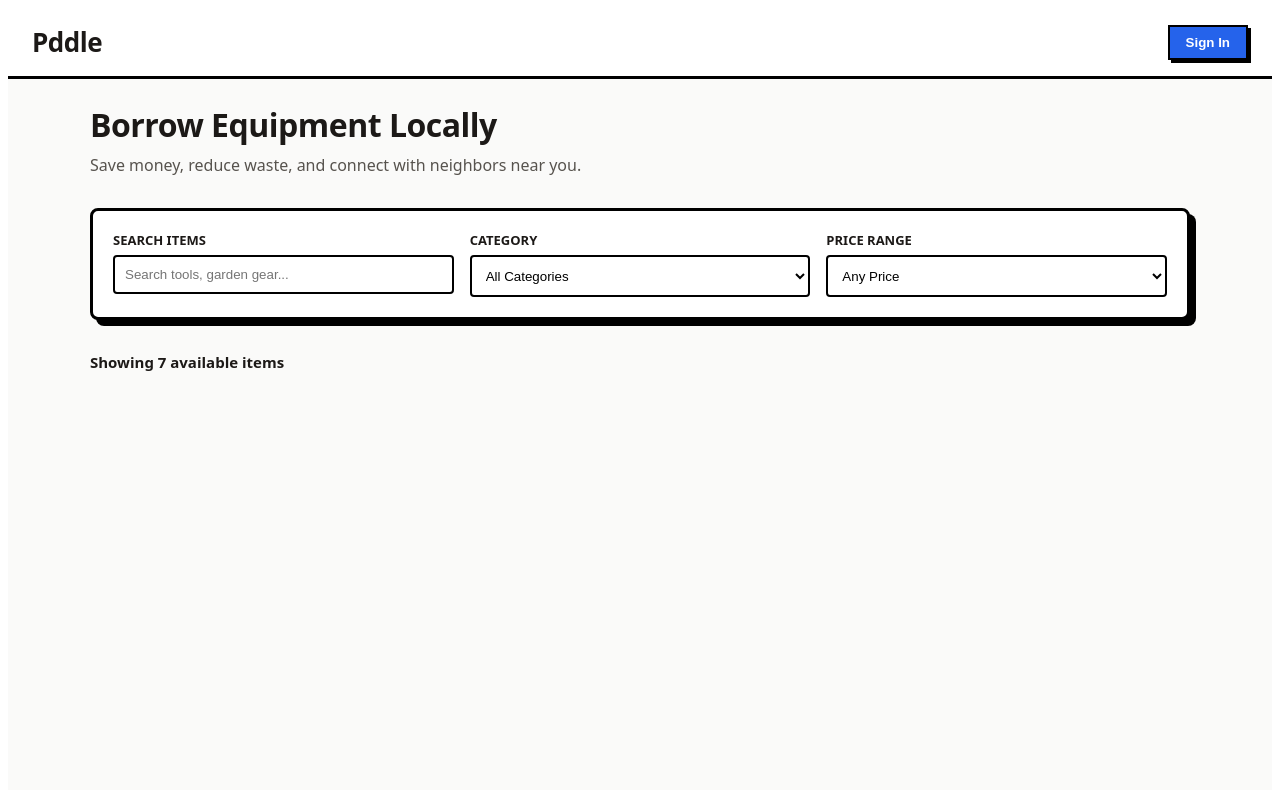
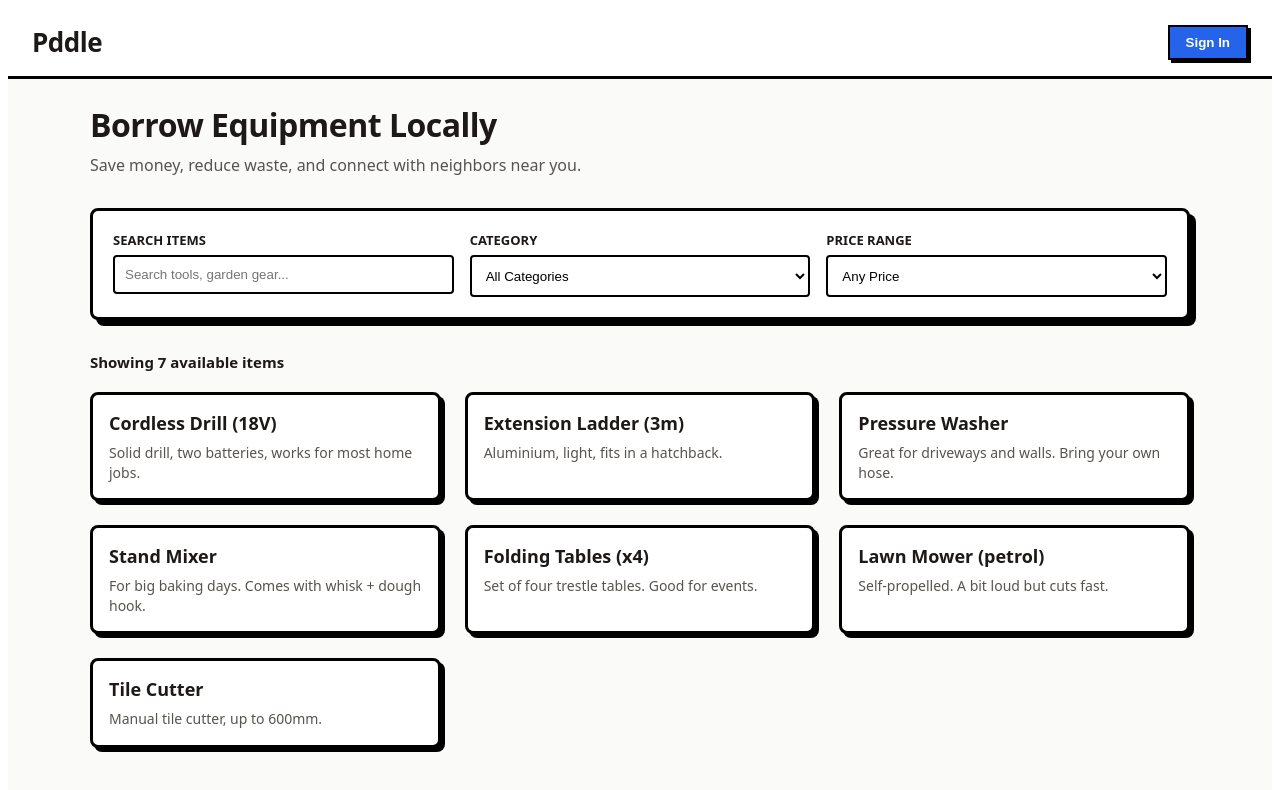
Before and after one commit to noluMolui/pddle-marketplace, a React (Vite) app: page / in a window 1280 px wide. Shown: the top 790 px of the page. Built offline with nearby package versions, Linux system fonts and the light colour scheme.

Commit message:
Enhance item display with grid layout and fallback message for no results

```diff
--- a/src/App.tsx
+++ b/src/App.tsx
@@ -150,9 +150,24 @@ export function App() {
               Showing {filteredItems.length} available {filteredItems.length === 1 ? 'item' : 'items'}
             </div>
 
-            {filteredItems.length === 0 && (
+            {filteredItems.length === 0 ? (
               <div style={{ textAlign: 'center', padding: '48px', border: '2px dashed #a8a29e', backgroundColor: '#f5f5f4', borderRadius: '6px', marginTop: '16px' }}>
                 <p style={{ margin: 0, fontWeight: 'bold', color: '#78716c' }}>No equipment matches your search terms. Try broadening your criteria.</p>
+              </div>
+            ) : (
+              /* --- Grid Presentation Wrapper --- */
+              <div style={{ display: 'grid', gridTemplateColumns: 'repeat(auto-fill, minmax(280px, 1fr))', gap: '24px' }}>
+                {filteredItems.map((item) => (
+                  <article
+                    key={item.id}
+                    style={{ backgroundColor: '#ffffff', border: '3px solid #000000', borderRadius: '8px', overflow: 'hidden', display: 'flex', flexDirection: 'column', boxShadow: '4px 4px 0px #000000' }}
+                  >
+                    <div style={{ padding: '16px', flexGrow: 1 }}>
+                      <h3 style={{ margin: '0 0 8px 0', fontSize: '18px', fontWeight: '800' }}>{item.title}</h3>
+                      <p style={{ margin: 0, color: '#57534e', fontSize: '14px', lineHeight: '1.4' }}>{item.description}</p>
+                    </div>
+                  </article>
+                ))}
               </div>
             )}
           </div>
```
